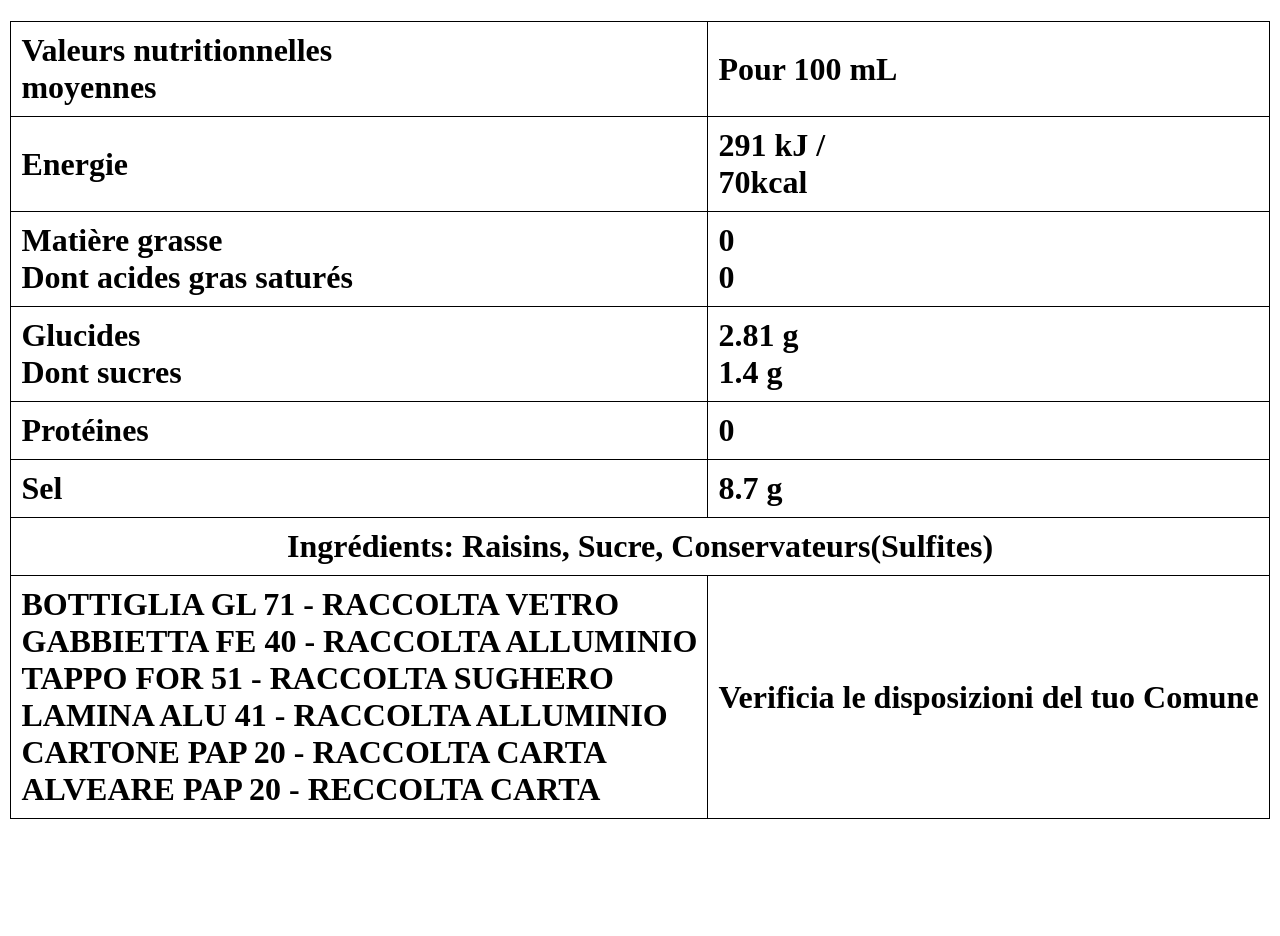
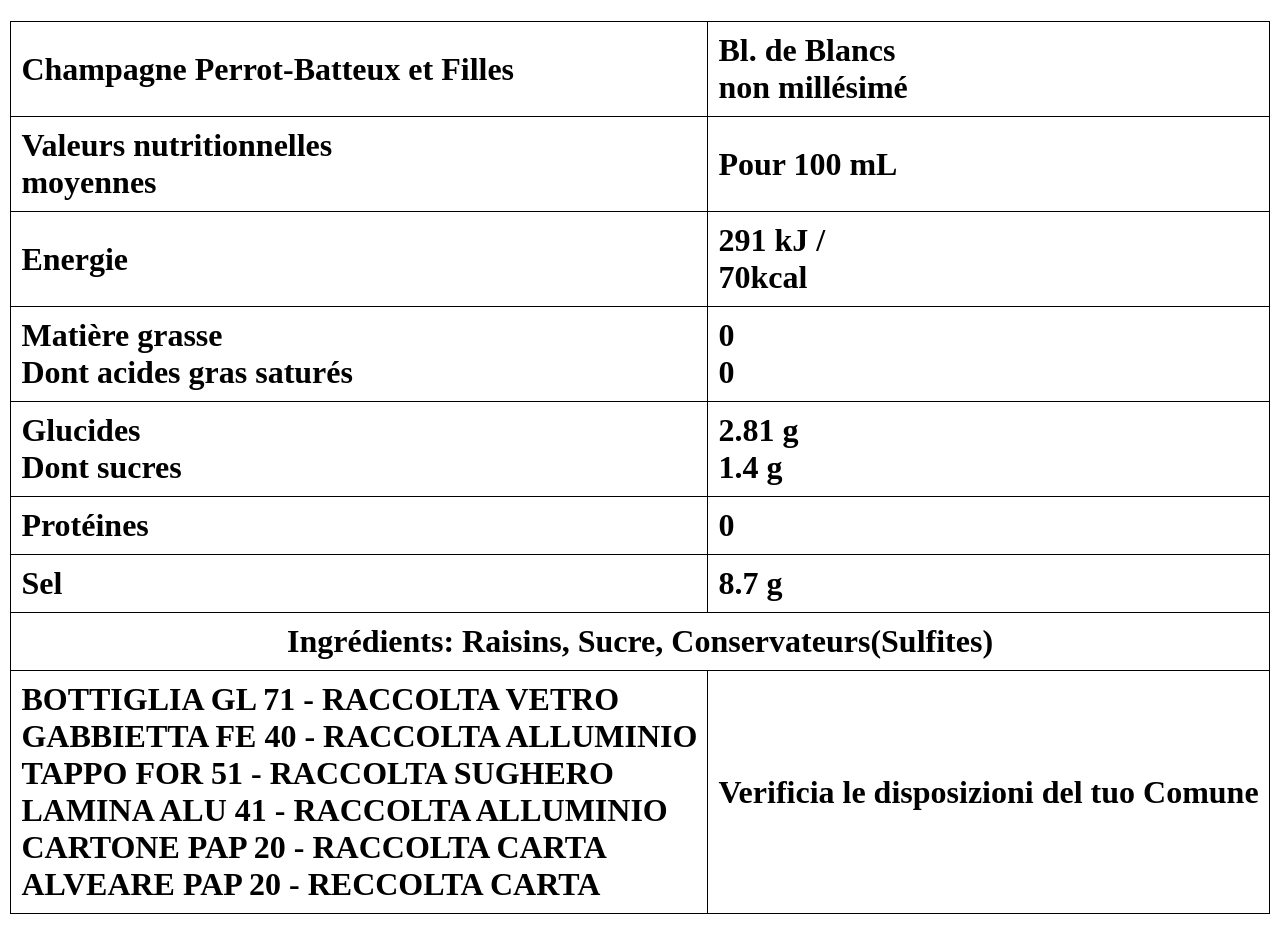
Before and after one commit to Val0d/BSA.github.io, a plain HTML site: page index.html in a window 1280 px wide. Before the commit the page ends 841 px from the top, so only its background shows below. Drawn offline with Linux system fonts and the light colour scheme.

Commit message:
Update index.html

```diff
--- a/index.html
+++ b/index.html
@@ -5,7 +5,10 @@
         <link rel="stylesheet" href="BSA.css">
     </head>
     <body>
-        <CENTER><h1><table>
+        <CENTER><h1><table><tr>
+                <td>Champagne Perrot-Batteux et Filles</td>
+                <td>Bl. de Blancs<br> non millésimé</td>
+            </tr>
             <tr>
                 <td><strong>Valeurs nutritionnelles<br>moyennes</strong></td>
                 <td><strong>Pour 100 mL</strong></td>
```
